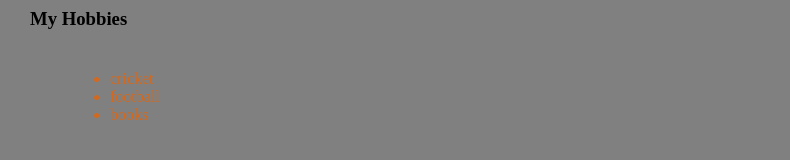
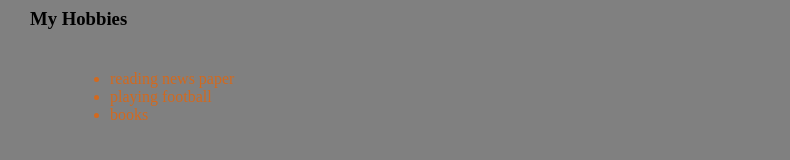
Before and after one commit to tayyb3725/25p-0055-website, a plain HTML site: page index.html in a window 1280 px wide. Shown: the part 209-369 px from the top of the page, without its empty margins (0-790 px from the left). Drawn offline with Linux system fonts and the light colour scheme.

Commit message:
updated content in my hobbies

```diff
--- a/index.html
+++ b/index.html
@@ -21,8 +21,8 @@
 
     <h3>My Hobbies</h3>
     <ul>
-        <li>cricket</li>
-        <li>football</li>
+        <li>reading news paper</li>
+        <li>playing football</li>
         <li>books</li>
     </ul>
 
```
